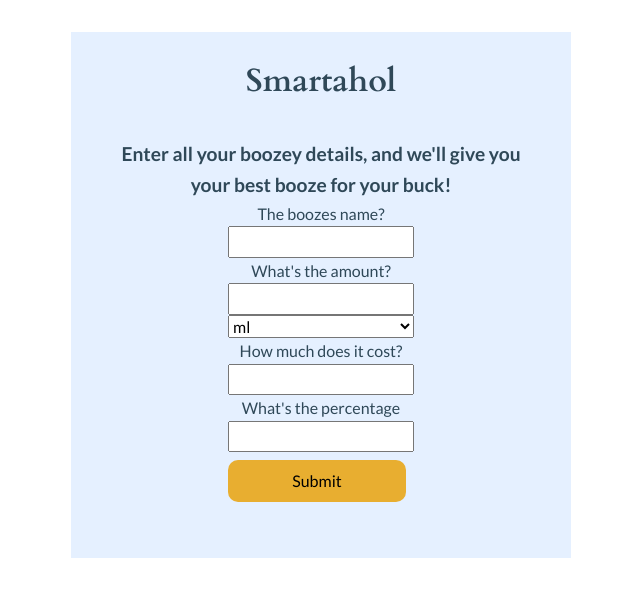
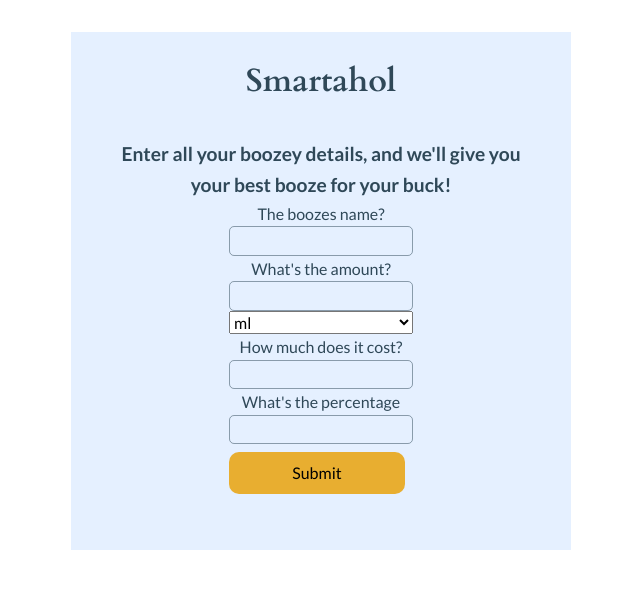
Before and after one commit to RyXkci/smartahol, a React (Vite) app: page / in a window 1280 px wide. Shown: the top 596 px of the page, without its empty margins (319-959 px from the left). Built offline with nearby package versions, Linux system fonts and the light colour scheme.

Commit message:
Modified reduce function to eliminate bug causing it to not work when three or more objects were in it

```diff
--- a/src/Form.css
+++ b/src/Form.css
@@ -1,3 +1,9 @@
+input {
+  border: 1px solid rgba(47, 72, 88, .5);
+  background: none;
+  border-radius: 5px;
+}
+
 .form-title {
     color: #2F4858;
     font-size: 1.2rem;
@@ -22,7 +28,6 @@
     flex-direction: column;
     align-items: center;
     text-align: center;
-    max-width: 500px;
     padding: 2em 1em;
     background-color: #E5F0FF;
   }
--- a/src/Form.jsx
+++ b/src/Form.jsx
@@ -5,9 +5,6 @@ import Result from './Result';
 export default function Form({ title, isSubmitted, renderForm }) {
 
 const [dataArr, setDataArr] = useState([]);  // array to compare the drink objects when "go" button is clicked
-
-// const [abvArr, setAbvArr] = useState([]);   // array to insert the percentage to perform calculations
-
 const [bestAbvObj, setBestAbvObj] = useState(null); // react state in which to save drink with best abv
 
 const [formData, setFormData] = useState({
@@ -21,6 +18,8 @@ const [formData, setFormData] = useState({
 
 const [triggerProcess, setTriggerProcess] = useState(false);
 
+// Boolean to trigger the processData button when "go" button is clicked.
+//Set up like this so user doesn't have to click "submit" then "go" when they've finished inputing options
 useEffect(() => {
     if (triggerProcess) {
       processData();
@@ -61,10 +60,6 @@ const handleSubmit =(e) => {
     let drinkPercentage = parseInt(formData.percentage);
     console.log(drinkPercentage);
 
-    // setAbvArr((currAbvArr => {
-    //     return [...currAbvArr, drinkPercentage]
-    // }))
-    // console.log(abvArr)
 
     makeDataObj(drinkName, drinkAmount, costML, drinkPercentage);
 
@@ -100,8 +95,8 @@ const runCalculate = (e) => {
 const processData = () => {
     // const abvMax = Math.max(...abvArr);
     const abvMax = dataArr.reduce((maxItem, currentItem) => {
-        return currentItem.percentage > maxItem.percentage ? currentItem.percentage : maxItem.percentage;
-    })
+        return currentItem.percentage > maxItem.percentage ? currentItem.percentage : maxItem;
+    }, dataArr[0].percentage)
     console.log(abvMax)
     // Create a copy of dataArr with modifications
     const updatedData = dataArr.map(item => {
@@ -128,17 +123,12 @@ const processData = () => {
   }
 
 
-
-
-
-
-//   {bestAbvObj ? <Result
-//     drink={bestAbvObj}/> :
-
-
     return (<>
     {bestAbvObj ? <Result
-        drink={bestAbvObj}/> :
+        drink={bestAbvObj}
+        setDrink={setBestAbvObj}
+        setDataArr={setDataArr}
+        isSubmitted={isSubmitted}/> :
     <div className="form-container">
         <h2 className="form-title">{title}</h2>
         <div className="Form">
--- a/src/Result.jsx
+++ b/src/Result.jsx
@@ -2,7 +2,14 @@ import { useState } from 'react';
 import './Result.css'
 
 
-export default function Result({ drink }) {
+export default function Result({ drink, setDrink, isSubmitted, dataArr, setDataArr}) {
+    console.log(isSubmitted)
+    const reset = () => {
+        console.log(isSubmitted)
+        isSubmitted = false;
+        setDrink(null)
+        setDataArr([]);
+    }
     return (<>
         <h1 className="title">
             Your best booze for your buck is: {drink.name}!
@@ -14,6 +21,7 @@ export default function Result({ drink }) {
                 iure reiciendis non, sequi recusandae quisquam autem eaque id consectetur,
                 tenetur libero! Cumque consectetur culpa sed.</p>
         </div>
+        <button onClick={reset}>Reset</button>
 
     </>
     )
```
